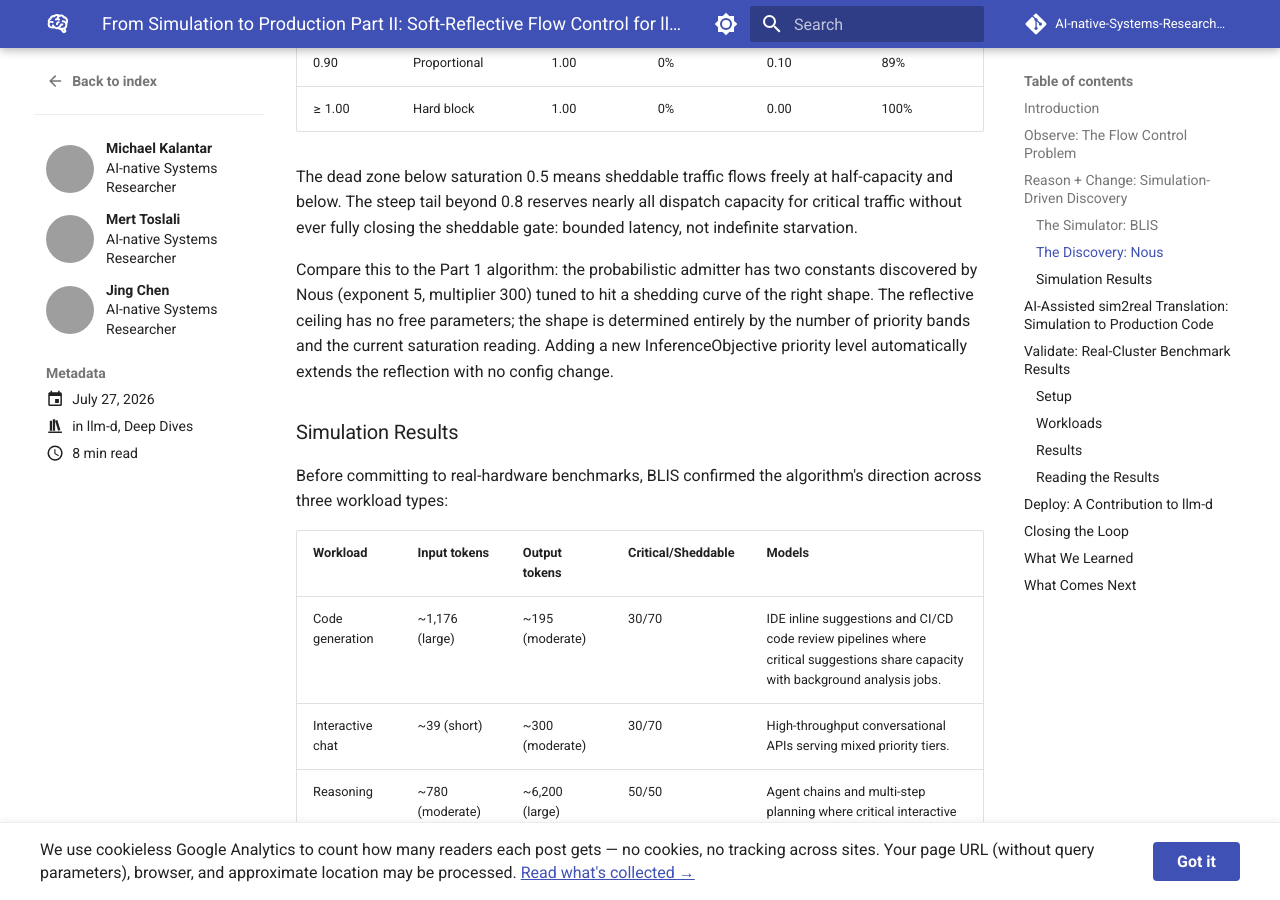
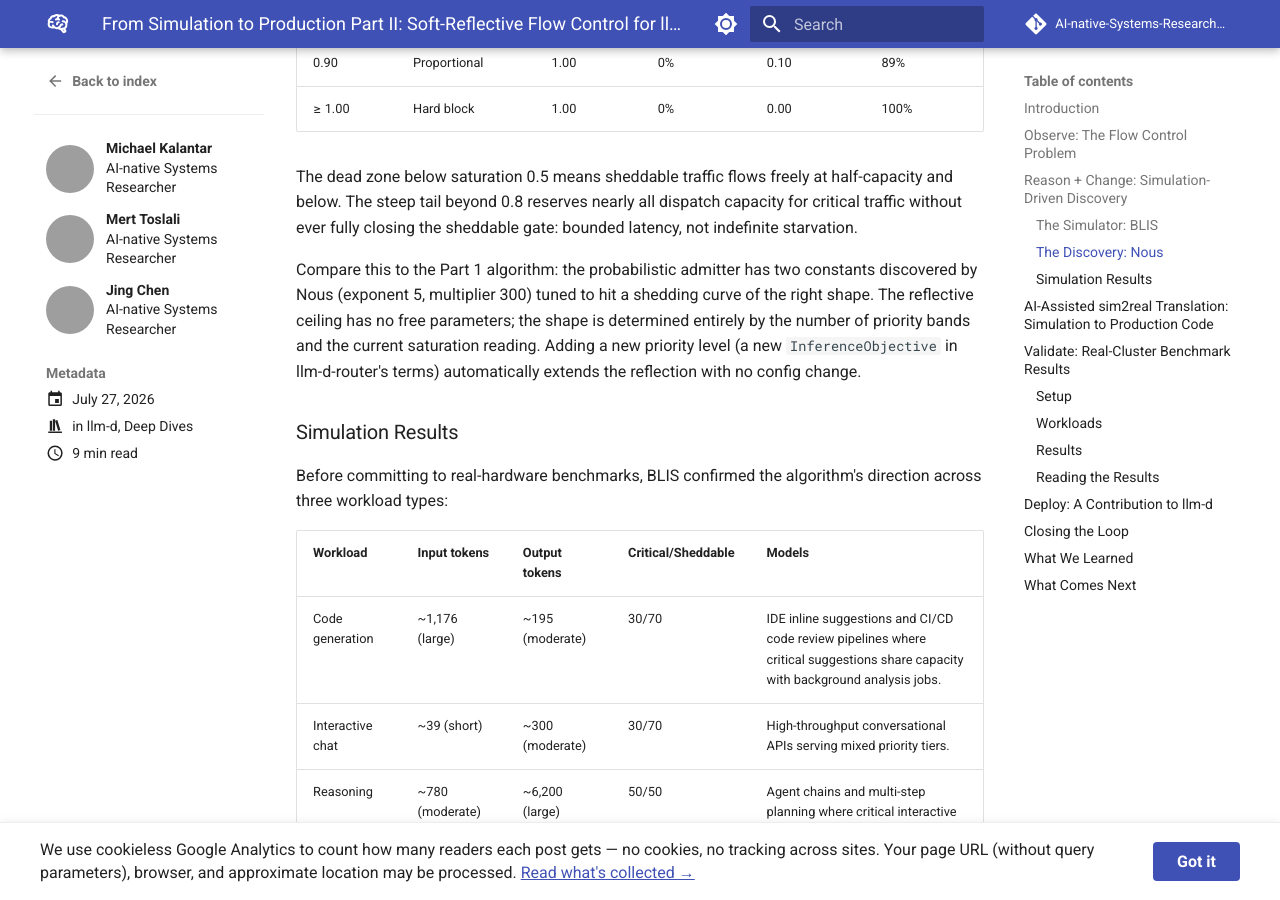
Before and after one commit to AI-native-Systems-Research/ai-native-systems-research, an MkDocs documentation site: the page built from docs/blog/posts/sim2real-soft-reflective-flow-control-llm-d.md, in a window 1280 px wide and 900 px high, scrolled down 2279 px. Built offline with MkDocs 1.6.1 and Material for MkDocs 9.7.7, drawn with Linux system fonts in a browser that asks for light colours; comment, search, counter and statistics services are not loaded; the version menu is left out; grey boxes are pictures that could not be loaded.

Commit message:
Update status
Signed-off-by: Jing Chen <jing.chen2@ibm.com>

```diff
--- a/docs/blog/posts/sim2real-soft-reflective-flow-control-llm-d.md
+++ b/docs/blog/posts/sim2real-soft-reflective-flow-control-llm-d.md
@@ -111,8 +111,8 @@ without ever fully closing the sheddable gate: bounded latency, not indefinite s
 Compare this to the Part 1 algorithm: the probabilistic admitter has two constants discovered by
 Nous (exponent 5, multiplier 300) tuned to hit a shedding curve of the right shape. The
 reflective ceiling has no free parameters; the shape is determined entirely by the number of
-priority bands and the current saturation reading. Adding a new InferenceObjective priority
-level automatically extends the reflection with no config change.
+priority bands and the current saturation reading. Adding a new priority level (a new `InferenceObjective` in llm-d-router's terms)
+automatically extends the reflection with no config change.
 
 ### Simulation Results
 
```
